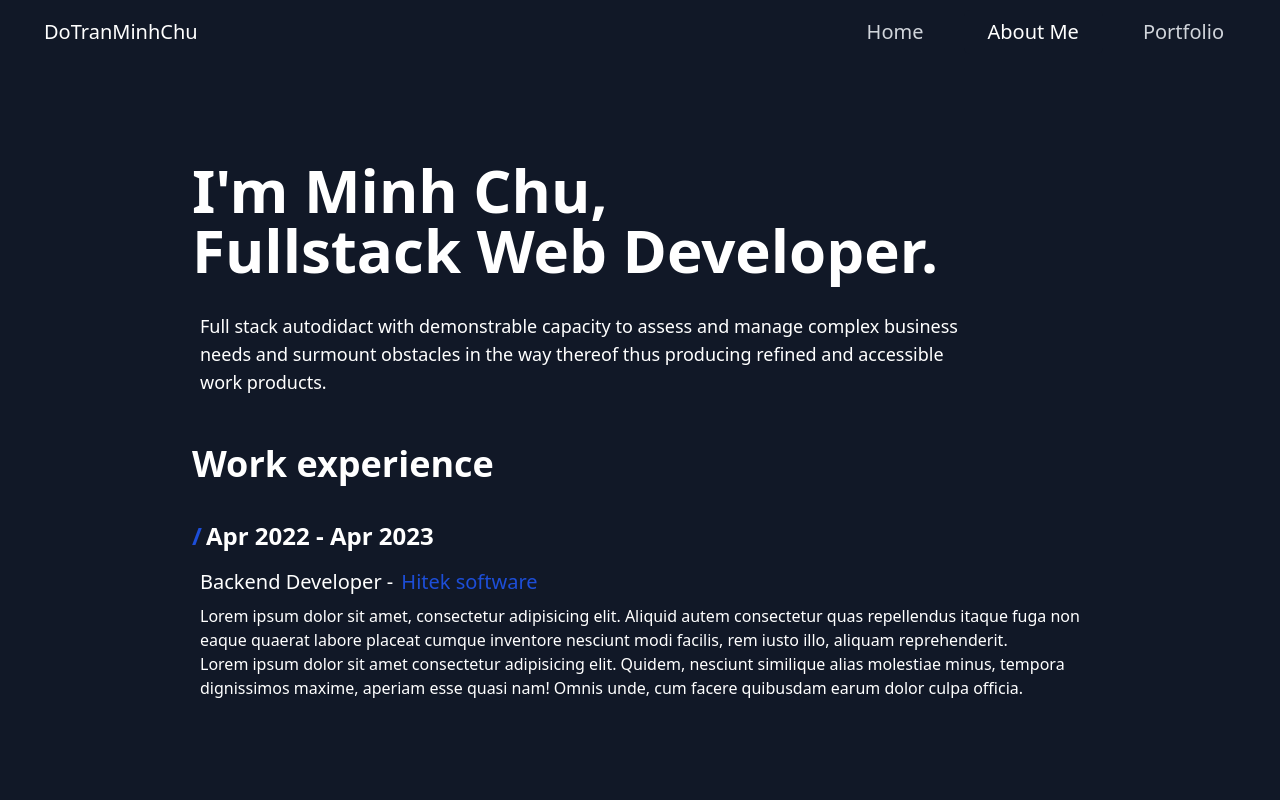
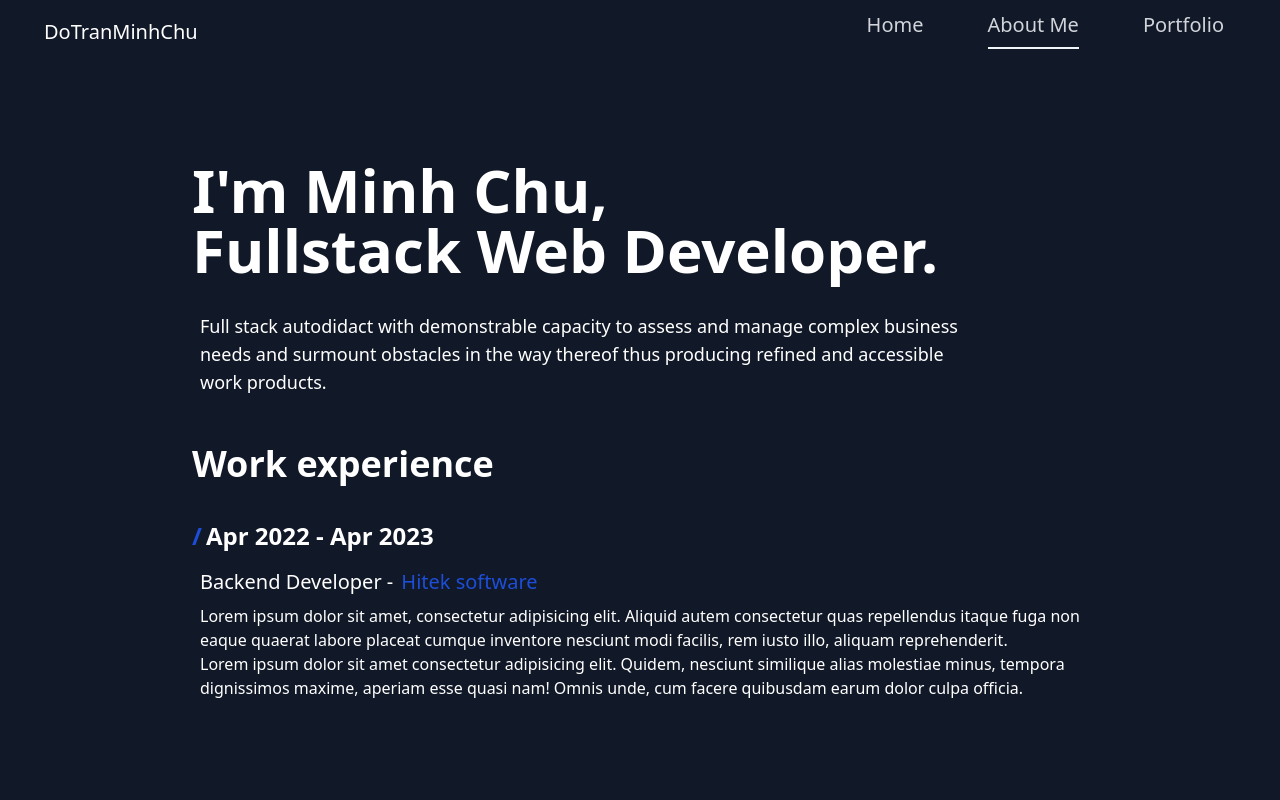
Before and after one commit to DoTranMinhChu/portfolio, a Next.js app: page /about-me in a window 1280 px wide. Shown: the top 800 px of the page. Built offline with nearby package versions, Linux system fonts and the light colour scheme.

Commit message:
[CHANGE] : Navbar item menu

```diff
--- /dev/null
+++ b/src/components/button/itemMenuButton.component.tsx
@@ -0,0 +1,25 @@
+import "@/styles/Button.scss"
+import { IProps } from "@/interfaces/iProps.interface"
+interface Props extends IProps {
+    href?: string | undefined,
+    active?: boolean,
+    // any props that come into the component
+}
+
+export default function ItemMenuButton({ children, href, className, active, ...props }: Props) {
+
+    return (
+        <>
+            <a href={href} className={`w-fit group cursor-pointer ${className || ""}`}>
+                <div className="inline-block h-6">{children}</div>
+                <div className="h-1.5 transition ease-in-out delay-150 ">
+                    <div className="flex justify-center w-full mt-2 h-2/5">
+                        <div className={`h-full duration-300 ease-in-out delay-75 bg-slate-100 underline-button group-hover:w-full ${active ? "w-full" : ""}`} >
+                        </div>
+                    </div>
+                </div>
+
+            </a >
+        </>
+    )
+}
--- a/src/components/button/openMoreButton.component.tsx
+++ b/src/components/button/openMoreButton.component.tsx
@@ -1,4 +1,3 @@
-import { ReactNode, useState } from "react"
 import "@/styles/Button.scss"
 import { IProps } from "@/interfaces/iProps.interface"
 interface Props extends IProps {
--- a/src/components/footer/index.tsx
+++ b/src/components/footer/index.tsx
@@ -6,7 +6,7 @@ export default function Footer() {
     return (
         <>
             <footer className="border-t lg:pt-2 border-t-slate-500">
-                <div className="grid grid-cols-1 p-4 py-12 border-b sm:gap-16 md:gap-40 xl:gap-24 2xl:gap:40 sm:m-8 md:m-24 xl:mx-48 sm:my-4 md:my-6 md:grid-cols-2 border-b-slate-500">
+                <div className="grid grid-cols-1 gap-12 p-4 py-12 border-b sm:gap-24 md:gap-24 xl:gap-24 2xl:gap:40 sm:m-8 md:m-24 xl:mx-48 sm:my-4 md:my-6 md:grid-cols-2 border-b-slate-500">
                     <div className="flex justify-center">
                         <div>
                             <h2 className="my-1 text-3xl font-semibold">Do Tran Minh Chu</h2>
@@ -20,7 +20,7 @@ export default function Footer() {
                     </div>
                     <div className="grid grid-cols-1 gap-4 3xl:grid-cols-2">
                         <div className="flex justify-center">
-                            <div>
+                            <div className="">
                                 <div className="my-2">
                                     <h1 className="text-2xl font-bold">Email me:</h1>
                                     <OpenMoreButton href={"mailto:dotranminhchu@gmail.com"} className="text-xl font-bold ">
@@ -29,7 +29,7 @@ export default function Footer() {
                                 </div>
                                 <div className="my-2">
                                     <h1 className="text-2xl font-bold">Call me:</h1>
-                                    <OpenMoreButton  href={"tel:0947875625"} className="text-xl font-bold ">
+                                    <OpenMoreButton href={"tel:0947875625"} className="text-xl font-bold ">
                                         0947875625
                                     </OpenMoreButton>
                                 </div>
--- a/src/components/navbar/index.tsx
+++ b/src/components/navbar/index.tsx
@@ -2,6 +2,7 @@ import { menuNavbarList } from "@/data/menuNavbarLists";
 import Link from "next/link";
 import { useRouter } from "next/router";
 import { useState } from "react"
+import ItemMenuButton from "../button/itemMenuButton.component";
 
 export default function Navbar() {
     const router = useRouter()
@@ -37,10 +38,9 @@ export default function Navbar() {
                                 <div className="flex space-x-4">
                                     {
                                         menuNavbarList.map((item: TItemNavbar) => {
-                                            const classNameActive = "px-6 py-2 text-xl font-medium text-white bg-gray-900 rounded-md";
-                                            const classNameUnactive = "px-6 py-2 text-xl font-medium text-gray-300 rounded-md hover:bg-gray-700 hover:text-white";
+
                                             return (
-                                                <a href={item.slug} className={router.asPath == item.slug ? classNameActive : classNameUnactive} key={item.name}>{item.title}</a>
+                                                <ItemMenuButton href={item.slug} className="px-6 py-2 text-xl font-medium text-gray-300" active={router.asPath == item.slug} key={item.name}>{item.title}</ItemMenuButton>
                                             )
                                         })
                                     }
@@ -57,11 +57,9 @@ export default function Navbar() {
                     <div className="px-2 pt-2 pb-3 space-y-1 shadow-md shadow-gray-800">
                         {
                             menuNavbarList.map((item: TItemNavbar) => {
-                                const classNameActive = "block px-3 py-2 text-xl font-medium text-white bg-gray-900 rounded-md";
-                                const classNameUnactive = "block px-3 py-2 text-xl font-medium text-gray-300 rounded-md hover:bg-gray-700 hover:text-white";
+
                                 return (
-                                    <a href={item.slug} className={router.asPath == item.slug ? classNameActive : classNameUnactive} key={item.name}>{item.title}</a>
-
+                                    <ItemMenuButton href={item.slug} className="block px-3 py-2 text-xl font-medium text-white" active={router.asPath == item.slug} key={item.name}>{item.title}</ItemMenuButton>
                                 )
                             })
                         }
--- a/src/pages/index.tsx
+++ b/src/pages/index.tsx
@@ -3,7 +3,6 @@ import PortfolioList from "@/components/portfolioList";
 import SkillsList from "@/components/skillsList";
 import SocialsList from "@/components/socialsList";
 import { NextSeo } from "next-seo";
-import Head from "next/head";
 
 
 export default function Home() {
@@ -37,7 +36,7 @@ export default function Home() {
       />
       {/* Top Body Home Page */}
       <section className="mx-auto tracking-wider">
-        <div className="grid grid-cols-1 gap-12 p-4 py-12 sm:gap-40 sm:p-8 md:p-24 xl:px-48 sm:py-18 md:py-24 md:grid-cols-1 lg:grid-cols-2">
+        <div className="grid grid-cols-1 gap-12 p-4 py-12 sm:gap-40 sm:p-8 md:p-40 xl:px-48 sm:py-18 md:py-24 md:grid-cols-1 lg:grid-cols-2">
           <div className="">
             <h1 className="mb-8 text-6xl font-semibold">Hi,<br></br> I&apos;m Minh Chu,<br></br>Fullstack Web Developer.</h1>
             <div className="flex flex-wrap gap-6 my-3">
```
